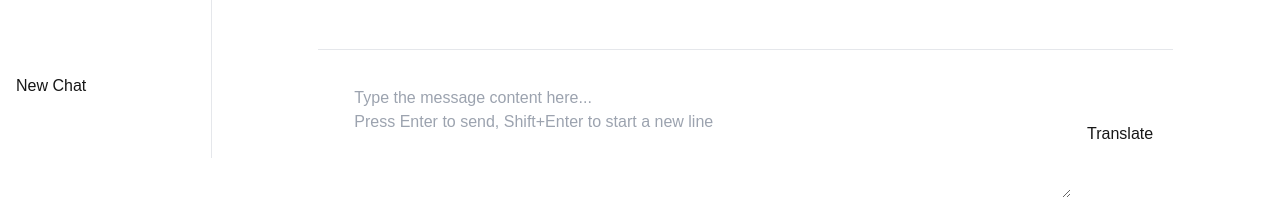
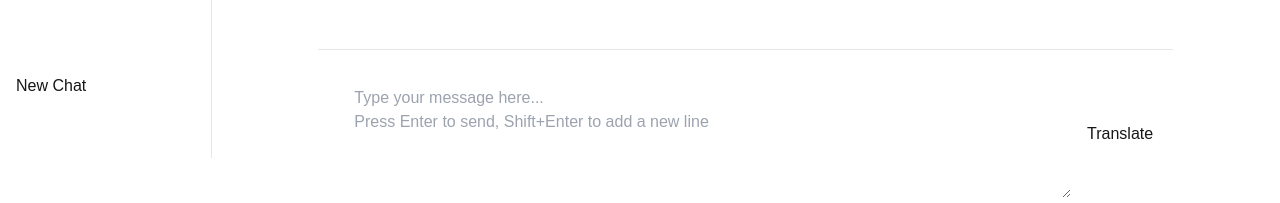
Before and after one commit to Orenoid/BabelFish, a Next.js app: page / in a window 1280 px wide. Both pictures are taken after a click on the button "New Chat". Shown: the part 642-845 px from the top of the page. Built offline with nearby package versions, Linux system fonts and the light colour scheme.

Commit message:
chore: update placeholder text

```diff
--- a/src/app/chat/components/chat.tsx
+++ b/src/app/chat/components/chat.tsx
@@ -175,7 +175,7 @@ export function MessageInput({ messageList, addMesssage, className = "" }: {
     return <div className={`flex flex-row border-t pt-2 pb-2 ${className}`}>
         <textarea
             className="flex-1 mr-4 p-4"
-            placeholder={`Type the message content here...\nPress Enter to send, Shift+Enter to start a new line`}
+            placeholder={`Type your message here...\nPress Enter to send, Shift+Enter to add a new line`}
             value={messageContent} onChange={(e) => setMessageContent(e.target.value)}
             onKeyDown={(e) => {
                 if (e.key === 'Enter' && !e.shiftKey) {
```
